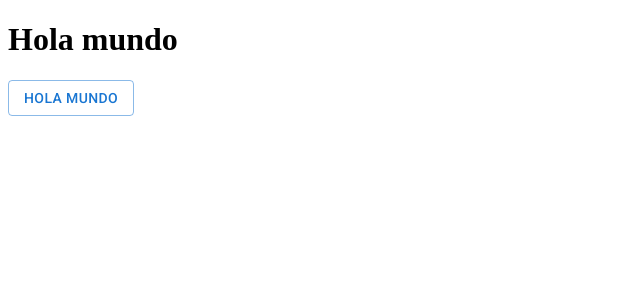
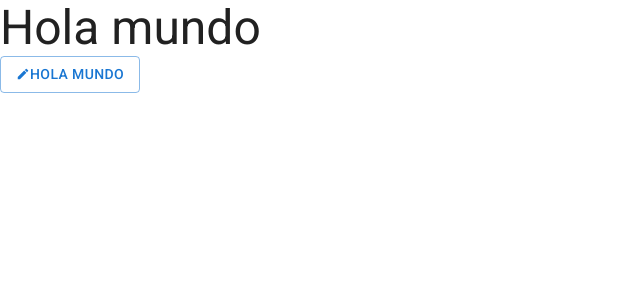
Before and after one commit to daniel21dev/todofront, a React (Create React App) app: page / in a window 1280 px wide. Shown: the top 300 px of the page, without its empty margins (0-640 px from the left). Built offline with nearby package versions, Linux system fonts and the light colour scheme.

Commit message:
adds axios config

```diff
--- a/package.json
+++ b/package.json
@@ -10,6 +10,7 @@
     "@testing-library/jest-dom": "^5.11.4",
     "@testing-library/react": "^11.1.0",
     "@testing-library/user-event": "^12.1.10",
+    "axios": "^0.24.0",
     "react": "^17.0.2",
     "react-dom": "^17.0.2",
     "react-scripts": "4.0.3",
--- a/src/App.js
+++ b/src/App.js
@@ -1,10 +1,15 @@
-import { Button } from "@mui/material";
+import { Button, CssBaseline, Typography } from "@mui/material";
+import {Edit} from "@mui/icons-material"
+import axios from './config/axios'
 
 function App() {
   return (
     <div className="App">
-      <h1>Hola mundo</h1>
-      <Button variant="outlined">Hola mundo</Button>
+      <CssBaseline />
+      <Typography variant="h3">Hola mundo</Typography>
+      <Button variant="outlined">
+        <Edit fontSize="4"/>
+        Hola mundo</Button>
     </div>
   );
 }
--- /dev/null
+++ b/src/config/axios.js
@@ -0,0 +1,9 @@
+import axios from 'axios'
+
+const token = localStorage.getItem('token') || ''
+
+export default axios.create({
+    baseURL: 'http://localhost/api/v1/',
+    timeout: 1000,
+    headers: { 'x-token':  token}
+});
```
Also changed, not shown: 2 other files (tests, documents, lock files or other folders).
